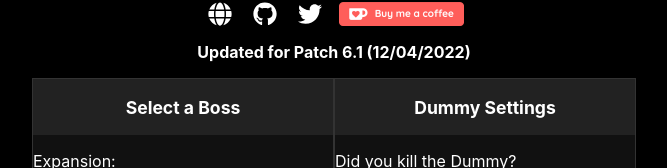
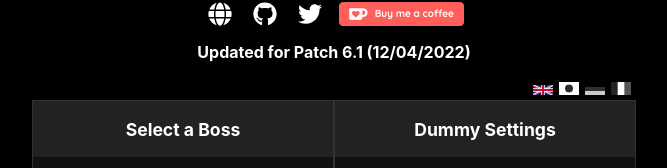
Before and after one commit to Bodmass/ffxiv-sss, a Next.js app: page / in a window 1280 px wide. Shown: the part 150-318 px from the top of the page, without its empty margins (306-973 px from the left). Built offline with nearby package versions, Linux system fonts and the light colour scheme; no server answers.

Commit message:
feat: Render language swapper

```diff
--- a/pages/index.tsx
+++ b/pages/index.tsx
@@ -2,6 +2,7 @@ import Head from 'next/head'
 import Header from '../components/Header'
 import Calculator from '../components/Calculator'
 import Footer from '../components/Footer'
+import LanguageSelection from '../components/LanguageSelection'
 
 export default function Home() {
   return (
@@ -23,6 +24,7 @@ export default function Home() {
           </p>
         </body>
       </div>
+      <LanguageSelection />
       <Calculator />
       <Footer />
     </div>
```
